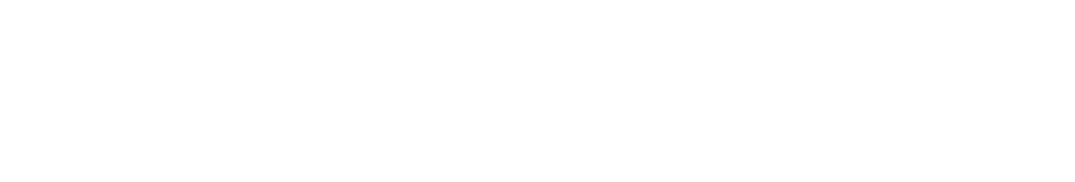
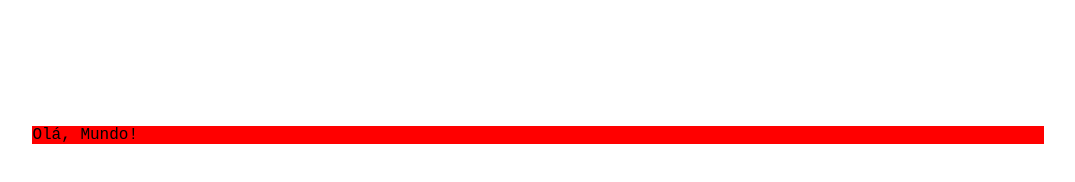
Before and after one commit to RomuloRpf/gama-xp-css, a plain HTML site: page aula3/index.html in a window 1280 px wide. Shown: the whole page, without its empty margins (102-1177 px from the left). Drawn offline with Linux system fonts and the light colour scheme.

Commit message:
CSS || 03 - Tipos de Propriedades CSS

```diff
--- a/aula3/index.html
+++ b/aula3/index.html
@@ -5,9 +5,24 @@
     <meta http-equiv="X-UA-Compatible" content="IE=edge" />
     <meta name="viewport" content="width=device-width, initial-scale=1.0" />
     <title>Document</title>
-    <style></style>
+    <style>
+      div {
+        /*border: solid 2px red;
+        border-style: solid;
+        border-color: red;
+        border-bottom: 2px;
+        border-top: 2px;
+        border-left: 2px;
+        border-right: 2px;*/
+        font-family: 'Courier New', Courier, monospace;
+        background-color: #ff0000;
+        margin: 10%;
+      }
+    </style>
   </head>
   <body>
-
+    <div>
+      Olá, Mundo!
+    </div>
   </body>
 </html>
```
